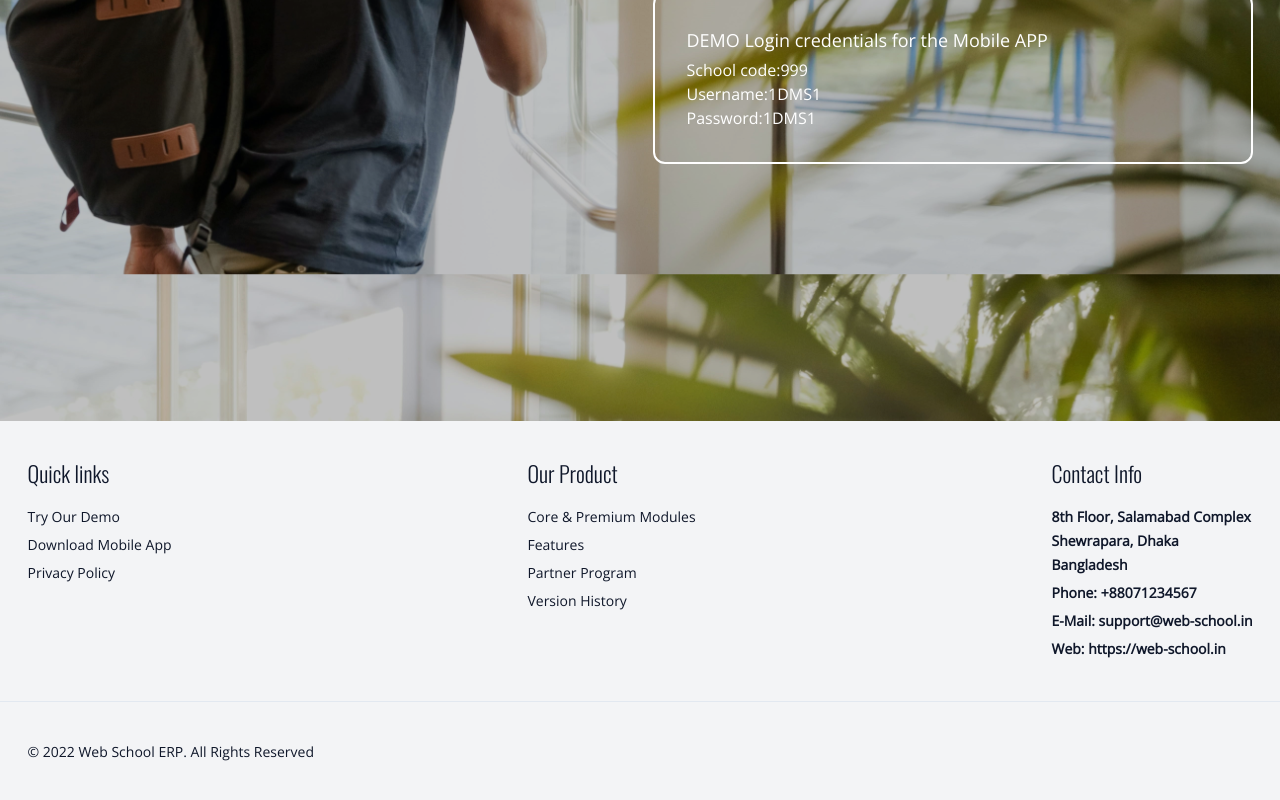
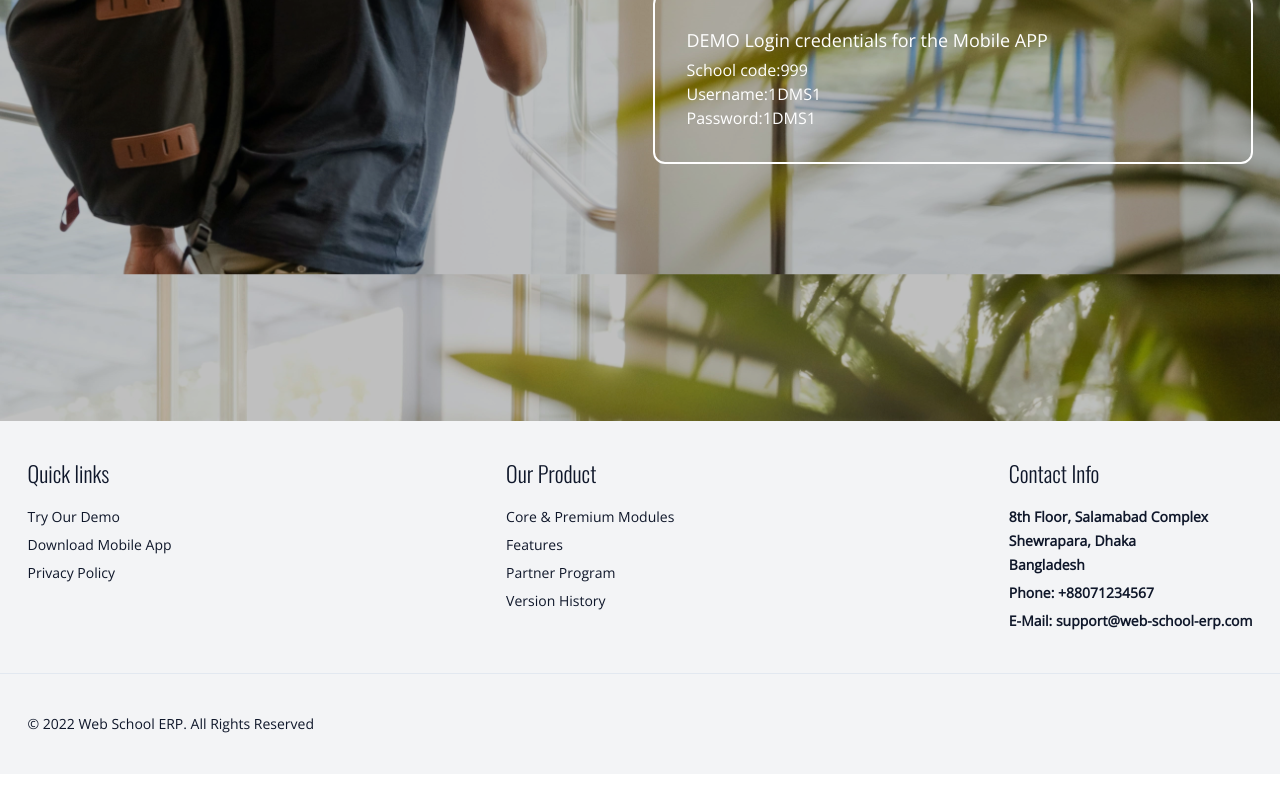
Before and after one commit to ashfakniloy/school-management-website, a Next.js app: page /try-demo in a window 1280 px wide. Shown: the part 1274-2074 px from the top of the page. After the commit the page ends 2048 px from the top, so only its background shows below. Built offline with nearby package versions, Linux system fonts and the light colour scheme.

Commit message:
changed footer

```diff
--- a/components/Layout/Footer.js
+++ b/components/Layout/Footer.js
@@ -36,8 +36,7 @@ function Footer() {
                 Bangladesh
               </p>
               <p className="">Phone: +88071234567</p>
-              <p className="">E-Mail: support@web-school.in</p>
-              <p className="">Web: https://web-school.in</p>
+              <p className="">E-Mail: support@web-school-erp.com</p>
             </div>
           </div>
         </div>
```
Also changed, not shown: 2 other files (tests, documents, lock files or other folders).
